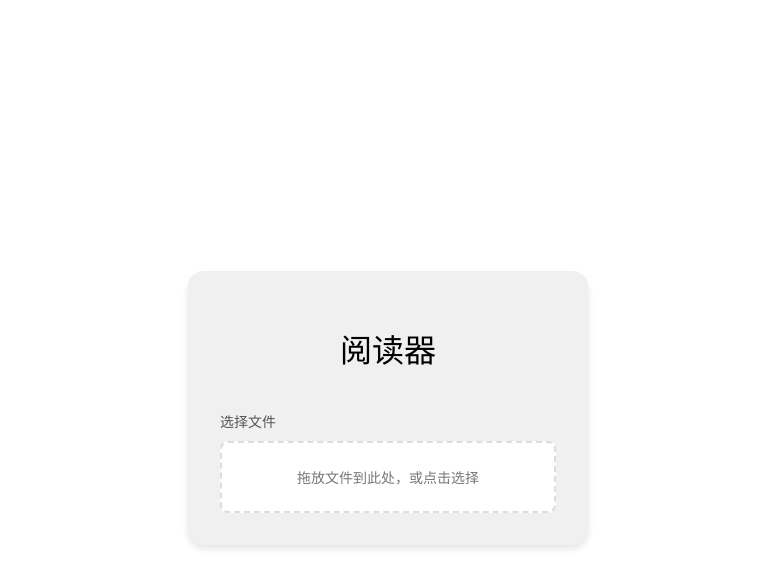
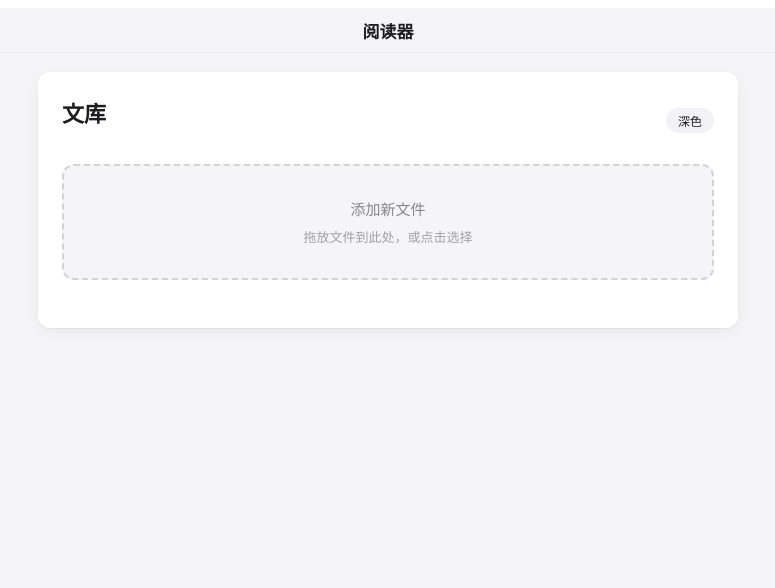
Before and after one commit to danielma551/reading, a Next.js app: page / in a window 1280 px wide. Shown: the top 588 px of the page, without its empty margins (252-1027 px from the left). Built offline with nearby package versions, Linux system fonts and the light colour scheme.

Commit message:
apple style

```diff
--- a/pages/index.js
+++ b/pages/index.js
@@ -9,6 +9,8 @@ export default function Home() {
   const [fontSize, setFontSize] = useState(60);
   const [savedTexts, setSavedTexts] = useState([]);
   const [selectedSavedText, setSelectedSavedText] = useState(null);
+  const [lastPositions, setLastPositions] = useState({});
+  const [isMenuOpen, setIsMenuOpen] = useState(false);
 
   useEffect(() => {
     // 检测深色模式
@@ -32,21 +34,39 @@ export default function Home() {
     updateFontSize();
     window.addEventListener('resize', updateFontSize);
 
-    // 从本地存储加载保存的文本
+    // 从本地存储加载保存的文本和位置信息
     try {
       const savedData = localStorage.getItem('savedTexts');
+      const positionsData = localStorage.getItem('lastPositions');
+
       if (savedData) {
         const parsedData = JSON.parse(savedData);
         setSavedTexts(parsedData);
       }
 
-      // 尝试加载上次阅读位置
-      const lastReadingState = localStorage.getItem('lastReadingState');
-      if (lastReadingState) {
-        const { textIndex, position } = JSON.parse(lastReadingState);
-        if (textIndex !== undefined && position !== undefined) {
+      if (positionsData) {
+        const positions = JSON.parse(positionsData);
+        setLastPositions(positions);
+      }
+
+      // 尝试加载上次阅读的文本
+      const lastReadTextIndex = localStorage.getItem('lastReadTextIndex');
+      if (lastReadTextIndex !== null && savedData) {
+        const textIndex = parseInt(lastReadTextIndex);
+        const parsedData = JSON.parse(savedData);
+
+        if (parsedData[textIndex]) {
           setSelectedSavedText(textIndex);
-          setCurrentIndex(position);
+          setText(parsedData[textIndex].content);
+          formatText(parsedData[textIndex].content);
+
+          // 设置阅读位置
+          if (positionsData) {
+            const positions = JSON.parse(positionsData);
+            if (positions[textIndex] !== undefined) {
+              setCurrentIndex(positions[textIndex]);
+            }
+          }
         }
       }
     } catch (error) {
@@ -61,12 +81,15 @@ export default function Home() {
   // 保存当前阅读位置
   useEffect(() => {
     if (isReading && selectedSavedText !== null) {
-      localStorage.setItem('lastReadingState', JSON.stringify({
-        textIndex: selectedSavedText,
-        position: currentIndex
-      }));
+      const newPositions = { ...lastPositions };
+      newPositions[selectedSavedText] = currentIndex;
+
+      localStorage.setItem('lastPositions', JSON.stringify(newPositions));
+      localStorage.setItem('lastReadTextIndex', selectedSavedText.toString());
+
+      setLastPositions(newPositions);
     }
-  }, [isReading, selectedSavedText, currentIndex]);
+  }, [isReading, selectedSavedText, currentIndex, lastPositions]);
 
   const handleFileUpload = (event) => {
     const file = event.target.files[0];
@@ -120,6 +143,7 @@ export default function Home() {
     // 保存到本地存储
     try {
       localStorage.setItem('savedTexts', JSON.stringify(newSavedTexts));
+      localStorage.setItem('lastReadTextIndex', selectedSavedText !== null ? selectedSavedText.toString() : '0');
     } catch (error) {
       console.error('保存文本失败:', error);
     }
@@ -130,6 +154,16 @@ export default function Home() {
       setSelectedSavedText(index);
       setText(savedTexts[index].content);
       formatText(savedTexts[index].content);
+
+      // 恢复上次阅读位置
+      if (lastPositions[index] !== undefined) {
+        setCurrentIndex(lastPositions[index]);
+      } else {
+        setCurrentIndex(0);
+      }
+
+      // 记录当前选择的文本
+      localStorage.setItem('lastReadTextIndex', index.toString());
     }
   };
 
@@ -140,14 +174,34 @@ export default function Home() {
     newSavedTexts.splice(index, 1);
     setSavedTexts(newSavedTexts);
 
+    // 删除该文本的位置记录
+    const newPositions = { ...lastPositions };
+    delete newPositions[index];
+
+    // 调整其他文本的位置索引
+    const adjustedPositions = {};
+    Object.keys(newPositions).forEach(key => {
+      const keyNum = parseInt(key);
+      if (keyNum > index) {
+        adjustedPositions[keyNum - 1] = newPositions[keyNum];
+      } else {
+        adjustedPositions[keyNum] = newPositions[keyNum];
+      }
+    });
+
+    setLastPositions(adjustedPositions);
+    localStorage.setItem('lastPositions', JSON.stringify(adjustedPositions));
+
     // 如果删除的是当前选中的文本，清空选择
     if (selectedSavedText === index) {
       setSelectedSavedText(null);
       setText('');
       setFormattedText([]);
+      localStorage.removeItem('lastReadTextIndex');
     } else if (selectedSavedText > index) {
       // 如果删除的是当前选中文本之前的文本，调整选中索引
       setSelectedSavedText(selectedSavedText - 1);
+      localStorage.setItem('lastReadTextIndex', (selectedSavedText - 1).toString());
     }
 
     // 更新本地存储
@@ -156,9 +210,7 @@ export default function Home() {
 
   const toggleReadingMode = () => {
     setIsReading(!isReading);
-    if (!isReading) {
-      setCurrentIndex(0);
-    }
+    // 不再在此处重置currentIndex，保留当前位置
   };
 
   const handlePrevious = () => {
@@ -173,169 +225,419 @@ export default function Home() {
     setIsDark(!isDark);
   };
 
-  if (isReading && formattedText.length > 0) {
-    // 阅读模式
-    return (
-      <div
-        style={{
+  const toggleMenu = () => {
+    setIsMenuOpen(!isMenuOpen);
+  };
+
+  // 苹果风格样式
+  const styles = {
+    container: {
       height: '100vh',
       width: '100vw',
-          backgroundColor: isDark ? '#000' : '#fff',
-          color: isDark ? '#fff' : '#000',
+      backgroundColor: isDark ? '#000' : '#f5f5f7',
+      color: isDark ? '#f5f5f7' : '#1d1d1f',
+      fontFamily: '-apple-system, BlinkMacSystemFont, "Segoe UI", Roboto, Helvetica, Arial, sans-serif',
       overflow: 'hidden',
-          position: 'relative'
-        }}
-        tabIndex={0}
-        onKeyDown={(e) => {
-          if (e.key === 'ArrowLeft') handlePrevious();
-          if (e.key === 'ArrowRight') handleNext();
-        }}
-      >
-        {/* 顶部控制栏 */}
-        <div style={{
-          height: '30px',
-          backgroundColor: isDark ? '#222' : '#f0f0f0',
+      position: 'relative',
+      transition: 'background-color 0.3s ease, color 0.3s ease'
+    },
+    header: {
+      height: '44px',
+      backgroundColor: isDark ? 'rgba(30, 30, 30, 0.8)' : 'rgba(245, 245, 247, 0.8)',
+      backdropFilter: 'blur(10px)',
       display: 'flex',
       justifyContent: 'space-between',
       alignItems: 'center',
-          padding: '0 10px',
+      padding: '0 16px',
       position: 'absolute',
       top: 0,
       left: 0,
       right: 0,
       zIndex: 10,
-          color: isDark ? '#ccc' : '#333',
-          fontSize: '12px'
-        }}>
-          <button
-            onClick={toggleReadingMode}
-            style={{
+      boxShadow: isDark ? '0 1px 0 rgba(255, 255, 255, 0.05)' : '0 1px 0 rgba(0, 0, 0, 0.05)',
+      transition: 'background-color 0.3s ease'
+    },
+    headerButton: {
       border: 'none',
       background: 'transparent',
       cursor: 'pointer',
-              color: isDark ? '#ccc' : '#333',
-              padding: '3px 8px',
-              fontSize: '12px'
-            }}
-          >
-            返回
-          </button>
-
-          <div>
-            {currentIndex + 1} / {formattedText.length}
-          </div>
-
-          <button
-            onClick={toggleDarkMode}
-            style={{
-              border: 'none',
-              background: 'transparent',
-              cursor: 'pointer',
-              color: isDark ? '#ccc' : '#333',
-              padding: '3px 8px',
-              fontSize: '12px'
-            }}
-          >
-            {isDark ? '浅色' : '深色'}
-          </button>
-        </div>
-
-        {/* 主要内容区 */}
-        <div style={{
+      color: isDark ? '#0a84ff' : '#06c',
+      padding: '8px',
+      fontSize: '15px',
+      fontWeight: '500',
+      transition: 'opacity 0.2s ease',
+      display: 'flex',
+      alignItems: 'center',
+      justifyContent: 'center'
+    },
+    headerTitle: {
+      fontSize: '17px',
+      fontWeight: '600',
+      color: isDark ? '#f5f5f7' : '#1d1d1f'
+    },
+    contentArea: {
       position: 'absolute',
-          top: '30px',
+      top: '44px',
       left: 0,
       right: 0,
       bottom: 0,
       display: 'flex',
       justifyContent: 'center',
       alignItems: 'center',
-          padding: '20px'
+      padding: '20px',
+      transition: 'opacity 0.3s ease'
+    },
+    textContent: {
+      fontSize: `${fontSize}px`,
+      textAlign: 'center',
+      maxWidth: '90%',
+      fontWeight: '300',
+      lineHeight: '1.4',
+      letterSpacing: '0.01em',
+      transition: 'all 0.3s ease'
+    },
+    clickArea: {
+      position: 'absolute',
+      top: '44px',
+      bottom: 0,
+      width: '50%',
+      cursor: 'pointer',
+      userSelect: 'none',
+      WebkitTapHighlightColor: 'transparent'
+    },
+    progressBar: {
+      position: 'absolute',
+      bottom: 0,
+      left: 0,
+      height: '4px',
+      backgroundColor: isDark ? '#0a84ff' : '#06c',
+      transition: 'width 0.3s ease',
+      borderRadius: '2px',
+      opacity: '0.9'
+    },
+    menu: {
+      position: 'absolute',
+      top: '44px',
+      left: 0,
+      right: 0,
+      bottom: 0,
+      backgroundColor: isDark ? 'rgba(0, 0, 0, 0.95)' : 'rgba(255, 255, 255, 0.95)',
+      backdropFilter: 'blur(20px)',
+      zIndex: 9,
+      display: isMenuOpen ? 'flex' : 'none',
+      flexDirection: 'column',
+      padding: '20px',
+      transition: 'all 0.3s ease',
+      overflowY: 'auto'
+    },
+    menuTitle: {
+      fontSize: '22px',
+      fontWeight: '600',
+      marginBottom: '20px',
+      color: isDark ? '#f5f5f7' : '#1d1d1f',
+      textAlign: 'center'
+    },
+    // 苹果风格的库页面样式
+    libraryContainer: {
+      minHeight: '100vh',
+      display: 'flex',
+      flexDirection: 'column',
+      backgroundColor: isDark ? '#000' : '#f5f5f7',
+      color: isDark ? '#f5f5f7' : '#1d1d1f',
+      fontFamily: '-apple-system, BlinkMacSystemFont, "Segoe UI", Roboto, Helvetica, Arial, sans-serif',
+      transition: 'background-color 0.3s ease, color 0.3s ease'
+    },
+    libraryHeader: {
+      height: '44px',
+      backgroundColor: isDark ? 'rgba(30, 30, 30, 0.8)' : 'rgba(245, 245, 247, 0.8)',
+      backdropFilter: 'blur(10px)',
+      display: 'flex',
+      justifyContent: 'center',
+      alignItems: 'center',
+      boxShadow: isDark ? '0 1px 0 rgba(255, 255, 255, 0.05)' : '0 1px 0 rgba(0, 0, 0, 0.05)',
+      position: 'sticky',
+      top: 0,
+      zIndex: 10
+    },
+    libraryTitle: {
+      fontSize: '17px',
+      fontWeight: '600',
+      color: isDark ? '#f5f5f7' : '#1d1d1f'
+    },
+    libraryContent: {
+      flex: 1,
+      padding: '20px',
+      maxWidth: '700px',
+      margin: '0 auto',
+      width: '100%'
+    },
+    card: {
+      backgroundColor: isDark ? '#1c1c1e' : '#fff',
+      borderRadius: '12px',
+      padding: '24px',
+      boxShadow: isDark
+        ? '0 4px 16px rgba(0, 0, 0, 0.3)'
+        : '0 4px 16px rgba(0, 0, 0, 0.05), 0 1px 2px rgba(0, 0, 0, 0.05)',
+      marginBottom: '24px',
+      transition: 'transform 0.2s ease, box-shadow 0.2s ease',
+      maxWidth: '100%'
+    },
+    cardTitle: {
+      fontSize: '22px',
+      fontWeight: '600',
+      marginBottom: '16px',
+      color: isDark ? '#f5f5f7' : '#1d1d1f'
+    },
+    dropZone: {
+      position: 'relative',
+      border: `2px dashed ${isDark ? '#424245' : '#d2d2d7'}`,
+      backgroundColor: isDark ? '#2c2c2e' : '#f5f5f7',
+      borderRadius: '12px',
+      padding: '32px 24px',
+      textAlign: 'center',
+      transition: 'all 0.2s ease',
+      marginBottom: '24px'
+    },
+    dropZoneText: {
+      fontSize: '15px',
+      color: isDark ? '#86868b' : '#86868b',
+      marginBottom: '8px'
+    },
+    dropZoneSubtext: {
+      fontSize: '13px',
+      color: isDark ? '#636366' : '#a1a1a6'
+    },
+    listSection: {
+      marginTop: '32px'
+    },
+    listTitle: {
+      fontSize: '17px',
+      fontWeight: '600',
+      marginBottom: '12px',
+      color: isDark ? '#f5f5f7' : '#1d1d1f',
+      display: 'flex',
+      alignItems: 'center',
+      justifyContent: 'space-between'
+    },
+    listContainer: {
+      backgroundColor: isDark ? '#2c2c2e' : '#fff',
+      borderRadius: '12px',
+      overflow: 'hidden',
+      boxShadow: isDark
+        ? '0 2px 8px rgba(0, 0, 0, 0.2)'
+        : '0 2px 8px rgba(0, 0, 0, 0.05)'
+    },
+    listItem: {
+      padding: '13px 16px',
+      display: 'flex',
+      justifyContent: 'space-between',
+      alignItems: 'center',
+      borderBottom: `1px solid ${isDark ? '#38383a' : '#e5e5ea'}`,
+      backgroundColor: 'transparent',
+      transition: 'background-color 0.2s ease',
+      cursor: 'pointer'
+    },
+    listItemActive: {
+      backgroundColor: isDark ? '#38383a' : '#f2f2f7'
+    },
+    listItemTitle: {
+      fontSize: '16px',
+      color: isDark ? '#f5f5f7' : '#1d1d1f',
+      flex: 1,
+      overflow: 'hidden',
+      textOverflow: 'ellipsis',
+      whiteSpace: 'nowrap'
+    },
+    listItemSubtitle: {
+      fontSize: '13px',
+      color: isDark ? '#98989d' : '#8e8e93',
+      marginTop: '4px'
+    },
+    button: {
+      backgroundColor: isDark ? '#0a84ff' : '#06c',
+      color: 'white',
+      fontWeight: '600',
+      fontSize: '16px',
+      border: 'none',
+      borderRadius: '12px',
+      padding: '12px 24px',
+      width: '100%',
+      cursor: 'pointer',
+      transition: 'background-color 0.2s ease',
+      marginTop: '16px',
+      display: 'flex',
+      alignItems: 'center',
+      justifyContent: 'center'
+    },
+    buttonHover: {
+      backgroundColor: isDark ? '#0071e3' : '#0051a8'
+    },
+    iconButton: {
+      border: 'none',
+      background: 'transparent',
+      cursor: 'pointer',
+      color: isDark ? '#0a84ff' : '#06c',
+      padding: '8px',
+      fontSize: '14px',
+      display: 'flex',
+      alignItems: 'center',
+      justifyContent: 'center',
+      transition: 'opacity 0.2s ease'
+    },
+    modeButton: {
+      border: 'none',
+      background: isDark ? '#2c2c2e' : '#f2f2f7',
+      padding: '4px 12px',
+      borderRadius: '16px',
+      fontSize: '12px',
+      color: isDark ? '#f5f5f7' : '#1d1d1f',
+      fontWeight: '500',
+      cursor: 'pointer',
+      transition: 'background-color 0.2s ease'
+    }
+  };
+
+  // 阅读时的进度条宽度
+  const progressWidth = formattedText.length > 0
+    ? `${((currentIndex + 1) / formattedText.length) * 100}%`
+    : '0%';
+
+  if (isReading && formattedText.length > 0) {
+    // 苹果风格的阅读模式
+    return (
+      <div style={styles.container}>
+        {/* 顶部导航栏 */}
+        <div style={styles.header}>
+          <button
+            onClick={toggleReadingMode}
+            style={styles.headerButton}
+          >
+            完成
+          </button>
+          <div style={styles.headerTitle}>
+            {selectedSavedText !== null && savedTexts[selectedSavedText]
+              ? savedTexts[selectedSavedText].name
+              : '阅读中'}
+          </div>
+          <button
+            onClick={toggleMenu}
+            style={styles.headerButton}
+          >
+            {isMenuOpen ? '关闭' : '设置'}
+          </button>
+        </div>
+
+        {/* 阅读设置菜单 */}
+        <div style={styles.menu}>
+          <div style={styles.menuTitle}>阅读设置</div>
+
+          <div style={{marginBottom: '20px', textAlign: 'center'}}>
+            <button
+              onClick={toggleDarkMode}
+              style={styles.modeButton}
+            >
+              切换到{isDark ? '浅色' : '深色'}模式
+            </button>
+          </div>
+
+          <div style={{
+            display: 'flex',
+            flexDirection: 'column',
+            alignItems: 'center',
+            marginBottom: '20px'
           }}>
             <div style={{
-            fontSize: `${fontSize}px`,
-            textAlign: 'center',
-            maxWidth: '90%'
+              fontSize: '15px',
+              marginBottom: '12px',
+              color: isDark ? '#98989d' : '#8e8e93'
+            }}>字体大小</div>
+
+            <div style={{display: 'flex', gap: '16px', alignItems: 'center'}}>
+              <button
+                onClick={() => setFontSize(prev => Math.max(16, prev - 4))}
+                style={styles.iconButton}
+              >
+                A-
+              </button>
+
+              <div style={{
+                fontSize: '17px',
+                color: isDark ? '#f5f5f7' : '#1d1d1f'
               }}>
+                {fontSize}px
+              </div>
+
+              <button
+                onClick={() => setFontSize(prev => Math.min(80, prev + 4))}
+                style={styles.iconButton}
+              >
+                A+
+              </button>
+            </div>
+          </div>
+        </div>
+
+        {/* 主内容区 */}
+        <div style={styles.contentArea}>
+          <div style={styles.textContent}>
             {formattedText[currentIndex]}
           </div>
         </div>
+
+        {/* 进度条 */}
+        <div
+          style={{
+            ...styles.progressBar,
+            width: progressWidth
+          }}
+        />
 
         {/* 左右点击区域 */}
         <div
           onClick={handlePrevious}
           style={{
-            position: 'absolute',
-            top: '30px',
-            left: 0,
-            bottom: 0,
-            width: '50%',
-            cursor: 'pointer'
+            ...styles.clickArea,
+            left: 0
           }}
         />
         <div
           onClick={handleNext}
           style={{
-            position: 'absolute',
-            top: '30px',
-            right: 0,
-            bottom: 0,
-            width: '50%',
-            cursor: 'pointer'
+            ...styles.clickArea,
+            right: 0
           }}
         />
       </div>
     );
   }
 
-  // 上传模式
+  // 苹果风格的库页面
   return (
+    <div style={styles.libraryContainer}>
+      <div style={styles.libraryHeader}>
+        <div style={styles.libraryTitle}>阅读器</div>
+      </div>
+
+      <div style={styles.libraryContent}>
+        <div style={styles.card}>
           <div style={{
-      minHeight: '100vh',
             display: 'flex',
-      flexDirection: 'column',
+            justifyContent: 'space-between',
             alignItems: 'center',
-      justifyContent: 'center',
-      backgroundColor: isDark ? '#000' : '#fff',
-      color: isDark ? '#fff' : '#000'
+            marginBottom: '20px'
           }}>
-      <div style={{
-        width: '100%',
-        maxWidth: '400px',
-        padding: '0 20px'
-      }}>
-        <div style={{
-          backgroundColor: isDark ? '#222' : '#f0f0f0',
-          borderRadius: '16px',
-          padding: '32px',
-          boxShadow: '0 4px 6px rgba(0, 0, 0, 0.1)'
-        }}>
-          <h1 style={{
-            fontSize: '32px',
-            fontWeight: '500',
-            marginBottom: '40px',
-            textAlign: 'center'
-          }}>阅读器</h1>
+            <div style={styles.cardTitle}>文库</div>
+            <button
+              onClick={toggleDarkMode}
+              style={styles.modeButton}
+            >
+              {isDark ? '浅色' : '深色'}
+            </button>
+          </div>
 
-          <div>
-            <label style={{
-              display: 'block',
-              fontSize: '14px',
-              fontWeight: '500',
-              marginBottom: '10px',
-              color: isDark ? '#ccc' : '#555'
-            }}>
-              选择文件
-            </label>
-
-            <div style={{
-              position: 'relative',
-              border: `2px dashed ${isDark ? '#555' : '#ddd'}`,
-              backgroundColor: isDark ? '#333' : '#fff',
-              borderRadius: '8px',
-              padding: '24px',
-              textAlign: 'center'
-            }}>
+          <div style={styles.dropZone}>
+            <div style={styles.dropZoneText}>添加新文件</div>
+            <div style={styles.dropZoneSubtext}>拖放文件到此处，或点击选择</div>
             <input
               type="file"
               accept=".txt"
@@ -349,70 +651,56 @@ export default function Home() {
                 cursor: 'pointer'
               }}
             />
-              <div style={{
-                fontSize: '14px',
-                color: isDark ? '#999' : '#777'
-              }}>
-                拖放文件到此处，或点击选择
-              </div>
           </div>
 
-            {/* 已保存的文本列表 */}
           {savedTexts.length > 0 && (
-              <div style={{
-                marginTop: '32px'
-              }}>
-                <h2 style={{
-                  fontSize: '16px',
-                  fontWeight: '500',
-                  marginBottom: '12px',
-                  color: isDark ? '#ccc' : '#555'
-                }}>
-                  已保存的文本
-                </h2>
-                <div style={{
-                  maxHeight: '200px',
-                  overflowY: 'auto',
-                  border: `1px solid ${isDark ? '#444' : '#eee'}`,
-                  borderRadius: '8px'
-                }}>
-                  {savedTexts.map((item, index) => (
+            <div style={styles.listSection}>
+              <div style={styles.listTitle}>
+                <span>我的文档</span>
+                <span style={{fontSize: '13px', color: isDark ? '#8e8e93' : '#8e8e93'}}>
+                  {savedTexts.length}个文件
+                </span>
+              </div>
+
+              <div style={styles.listContainer}>
+                {savedTexts.map((item, index) => {
+                  const position = lastPositions[index];
+                  const hasPosition = position !== undefined;
+                  const isSelected = selectedSavedText === index;
+                  const date = new Date(item.date);
+                  const formattedDate = `${date.getFullYear()}年${date.getMonth() + 1}月${date.getDate()}日`;
+
+                  return (
                     <div
                       key={index}
                       onClick={() => loadSavedText(index)}
                       style={{
-                        padding: '10px 12px',
-                        display: 'flex',
-                        justifyContent: 'space-between',
-                        alignItems: 'center',
-                        borderBottom: index < savedTexts.length - 1 ? `1px solid ${isDark ? '#333' : '#eee'}` : 'none',
-                        backgroundColor: selectedSavedText === index ? (isDark ? '#333' : '#f5f5f5') : 'transparent',
-                        cursor: 'pointer'
+                        ...styles.listItem,
+                        ...(isSelected ? styles.listItemActive : {})
                       }}
                     >
-                      <div style={{
-                        flex: 1,
-                        overflow: 'hidden',
-                        textOverflow: 'ellipsis',
-                        whiteSpace: 'nowrap'
-                      }}>
+                      <div style={{flex: 1}}>
+                        <div style={styles.listItemTitle}>
                           {item.name}
+                        </div>
+                        <div style={styles.listItemSubtitle}>
+                          {formattedDate}
+                          {hasPosition && (
+                            <span style={{marginLeft: '8px'}}>
+                              · 已读{Math.round(((position + 1) / formattedText.length) * 100)}%
+                            </span>
+                          )}
+                        </div>
                       </div>
                       <button
                         onClick={(e) => deleteSavedText(e, index)}
-                        style={{
-                          border: 'none',
-                          background: 'transparent',
-                          color: isDark ? '#999' : '#999',
-                          cursor: 'pointer',
-                          marginLeft: '8px',
-                          fontSize: '14px'
-                        }}
+                        style={styles.iconButton}
                       >
                         删除
                       </button>
                     </div>
-                  ))}
+                  );
+                })}
               </div>
             </div>
           )}
@@ -420,17 +708,9 @@ export default function Home() {
           {formattedText.length > 0 && (
             <button
               onClick={toggleReadingMode}
-                style={{
-                  width: '100%',
-                  padding: '12px',
-                  marginTop: '32px',
-                  backgroundColor: isDark ? '#3b82f6' : '#2563eb',
-                  color: 'white',
-                  border: 'none',
-                  borderRadius: '8px',
-                  fontWeight: '500',
-                  cursor: 'pointer'
-                }}
+              style={styles.button}
+              onMouseEnter={(e) => e.currentTarget.style.backgroundColor = styles.buttonHover.backgroundColor}
+              onMouseLeave={(e) => e.currentTarget.style.backgroundColor = styles.button.backgroundColor}
             >
               开始阅读
             </button>
@@ -438,6 +718,5 @@ export default function Home() {
         </div>
       </div>
     </div>
-    </div>
   );
 }
```
Lines whose indentation alone changed are shown as unchanged.
